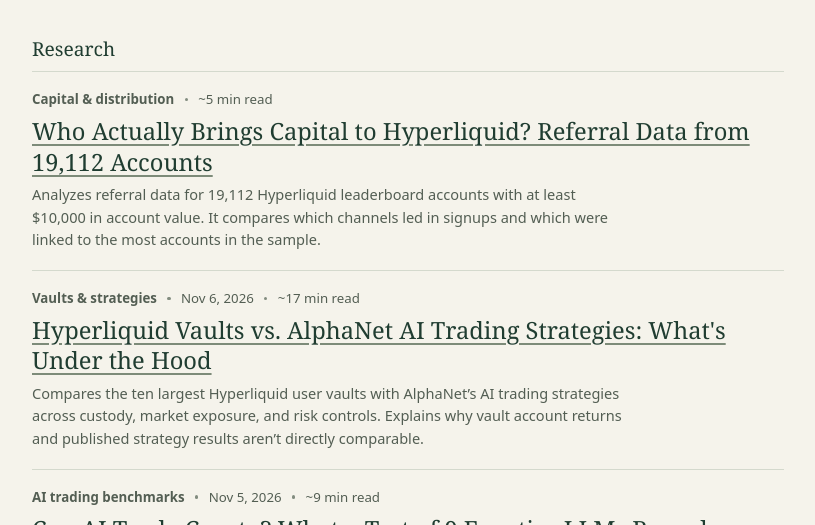
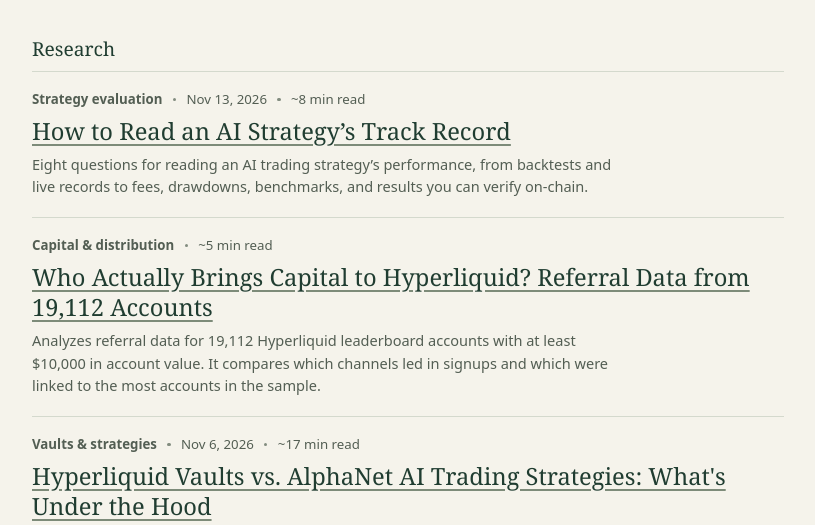
Before and after one commit to XP-Lee/onchain-notes, a plain HTML site: page index.html in a window 1280 px wide. Shown: the part 222-747 px from the top of the page, without its empty margins (232-1047 px from the left). Drawn offline with Linux system fonts and the light colour scheme.

Commit message:
Add AI strategy track record guide to Onchain Notes

```diff
--- a/index.html
+++ b/index.html
@@ -6,15 +6,15 @@
   <meta name="theme-color" content="#f5f3eb">
   <title>Xp / Onchain Notes — AI Trading, Capital &amp; Distribution</title>
   <meta name="description" content="Research notes by Xp on AI trading, capital allocation, and growth in onchain markets. BD at AlphaNet. Personal views.">
-  <link rel="canonical" href="https://xp-lee.github.io/">
+  <link rel="canonical" href="https://xp-lee.github.io/onchain-notes/">
   <link rel="icon" href="./assets/favicon.svg" type="image/svg+xml">
   <link rel="stylesheet" href="./assets/styles.css">
   <meta property="og:type" content="website">
   <meta property="og:site_name" content="Xp / Onchain Notes">
   <meta property="og:title" content="Xp / Onchain Notes">
   <meta property="og:description" content="Research on AI trading, capital allocation, and growth in onchain markets.">
-  <meta property="og:url" content="https://xp-lee.github.io/">
-  <meta property="og:image" content="https://xp-lee.github.io/assets/social-card.png">
+  <meta property="og:url" content="https://xp-lee.github.io/onchain-notes/">
+  <meta property="og:image" content="https://xp-lee.github.io/onchain-notes/assets/social-card.png">
   <meta property="og:image:width" content="1200">
   <meta property="og:image:height" content="630">
   <meta property="og:image:alt" content="Xp / Onchain Notes. Follow the capital. Question the edge.">
@@ -22,7 +22,7 @@
   <meta name="twitter:site" content="@xbxlxp_lee">
   <meta name="twitter:title" content="Xp / Onchain Notes">
   <meta name="twitter:description" content="AI trading. Capital allocation. Onchain distribution.">
-  <meta name="twitter:image" content="https://xp-lee.github.io/assets/social-card.png">
+  <meta name="twitter:image" content="https://xp-lee.github.io/onchain-notes/assets/social-card.png">
 </head>
 <body>
   <main class="page">
@@ -35,6 +35,14 @@
     <section aria-labelledby="research-title">
       <h2 id="research-title">Research</h2>
       <ul class="notes">
+        <li>
+          <article>
+            <p class="note-meta"><span>Strategy evaluation</span><time datetime="2026-11-13">Nov 13, 2026</time><span>~8 min read</span></p>
+            <h3><a href='https://xp-lee.github.io/ai-trading-track-record/'>How to Read an AI Strategy’s Track Record</a></h3>
+            <p class="summary">Eight questions for reading an AI trading strategy’s performance, from backtests and live records to fees, drawdowns, benchmarks, and results you can verify on-chain.</p>
+          </article>
+        </li>
+
         <li>
           <article>
             <p class="note-meta"><span>Capital &amp; distribution</span><span>~5 min read</span></p>
```
